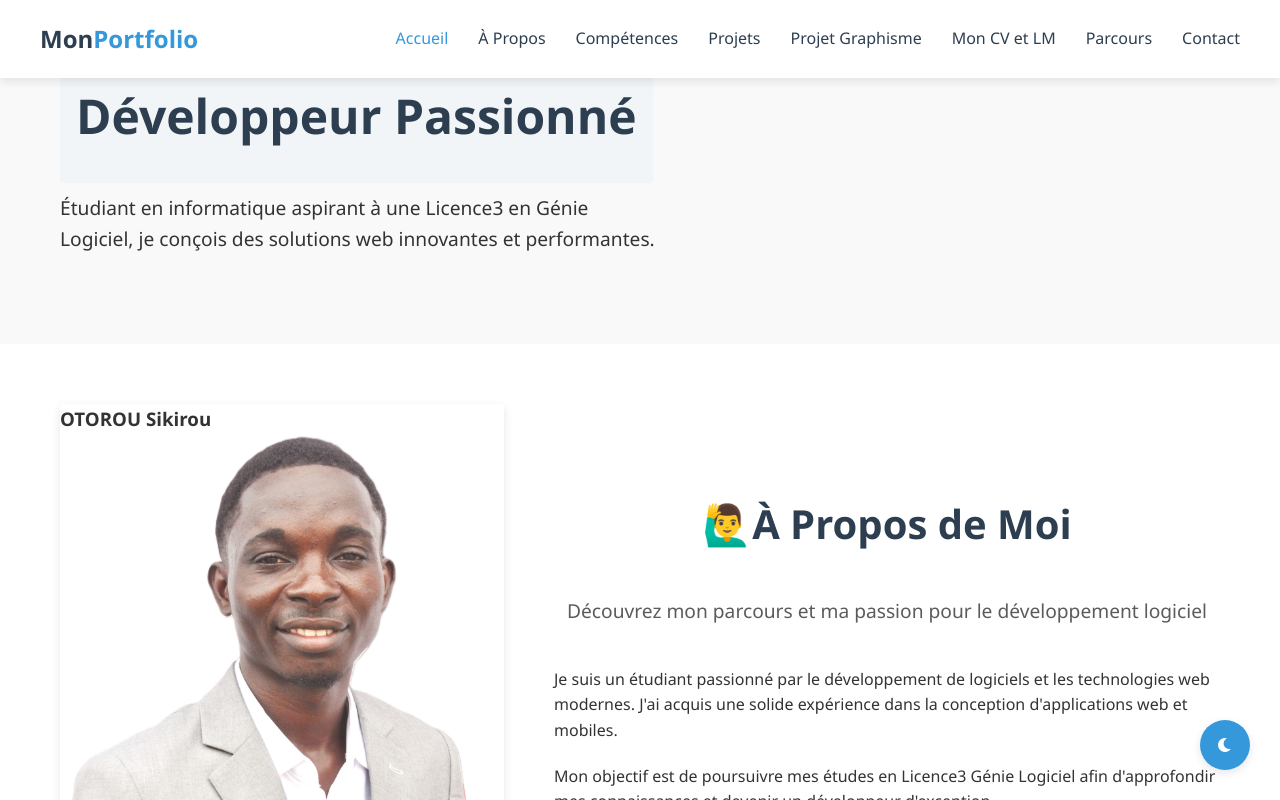
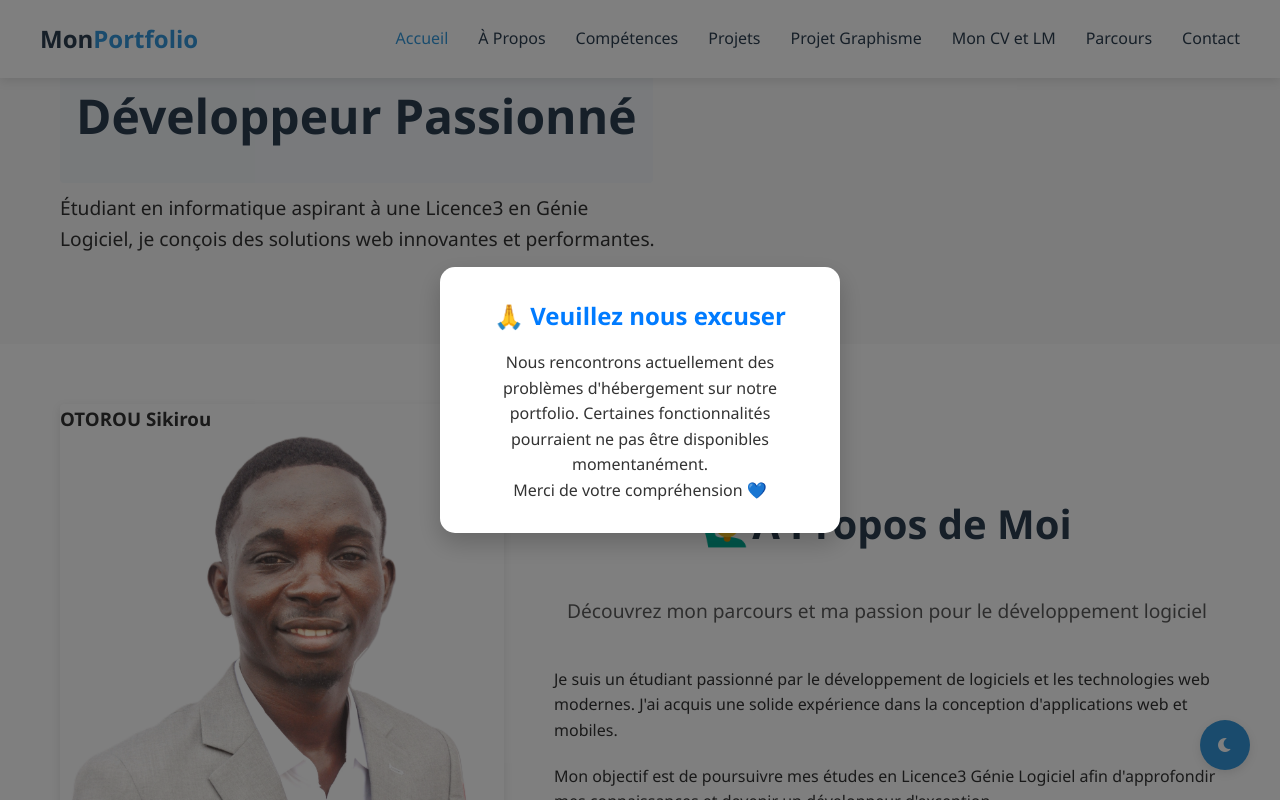
Before and after one commit to sikirou195/frontendPort, a Vue app: page /portofolio in a window 1280 px wide. Shown: the top 800 px of the page. Built offline with nearby package versions, Linux system fonts and the light colour scheme.

Commit message:
Creaction de MonMessage.vue

```diff
--- /dev/null
+++ b/src/components/MonMessage.vue
@@ -0,0 +1,100 @@
+<template>
+  <div v-if="visible" class="popup-overlay" @click.self="closePopup">
+    <div class="popup">
+      <button class="close-button" @click="closePopup"></button>
+      <h2>🙏 Veuillez nous excuser</h2>
+      <p>
+        Nous rencontrons actuellement des problèmes d'hébergement sur notre portfolio.
+        Certaines fonctionnalités pourraient ne pas être disponibles momentanément.
+      </p>
+      <p>
+        Merci de votre compréhension 💙
+      </p>
+    </div>
+  </div>
+</template>
+
+<script>
+export default {
+  name: "MonMessage.vue",
+  data() {
+    return {
+      visible: false,
+    };
+  },
+  mounted() {
+    setTimeout(() => {
+      this.visible = true;
+    }, 1000); // Affiche le popup après 1 seconde
+  },
+  methods: {
+    closePopup() {
+      this.visible = false;
+    },
+  },
+};
+</script>
+
+<style scoped>
+.popup-overlay {
+  position: fixed;
+  top: 0;
+  left: 0;
+  width: 100%;
+  height: 100%;
+  background: rgba(0, 0, 0, 0.5);
+  display: flex;
+  align-items: center;
+  justify-content: center;
+  z-index: 1000;
+}
+
+.popup {
+  background: white;
+  border-radius: 15px;
+  padding: 30px;
+  max-width: 400px;
+  width: 90%;
+  text-align: center;
+  box-shadow: 0 10px 25px rgba(0, 0, 0, 0.2);
+  position: relative;
+  animation: fadeIn 0.6s ease;
+}
+
+h2 {
+  margin-bottom: 15px;
+  color: #007BFF;
+}
+
+p {
+  font-size: 16px;
+  color: #333;
+}
+
+.close-button {
+  position: absolute;
+  top: 10px;
+  right: 15px;
+  background: none;
+  border: none;
+  font-size: 24px;
+  color: #888;
+  cursor: pointer;
+  transition: color 0.3s ease;
+}
+
+.close-button:hover {
+  color: #000;
+}
+
+@keyframes fadeIn {
+  from {
+    opacity: 0;
+    transform: translateY(-20px);
+  }
+  to {
+    opacity: 1;
+    transform: translateY(0);
+  }
+}
+</style>
--- a/src/views/PortofolioView.vue
+++ b/src/views/PortofolioView.vue
@@ -914,6 +914,7 @@
 
   </style>
 <template>
+
   <div id="app" :class="['bg-gray-100 text-gray-800', { 'dark-theme': isDarkTheme }]">
 
        <HeaderBar/>
@@ -1043,7 +1044,7 @@
         </div>
       </div>
     </section>
-
+<MonMessage/>
     <!-- Contact Section -->
     <section id="contact" class="contact section bg-white">
       <div class="container contact-container flex flex-col md:flex-row gap-8 py-12">
@@ -1096,7 +1097,7 @@ import boutiqueImage from '@/assets/boutique.png';
 import Crud2Image from '@/assets/Crud2.png';
 import crud1Image from '@/assets/crud1.png';
 import postesImage from '@/assets/postes.png';
-
+import MonMessage from '@/components/MonMessage.vue';
 import LettreMotiv from '@/components/lettreMotiv.vue';
 import ProjetGraph from '@/components/ProjetGraph.vue';
 
@@ -1129,7 +1130,7 @@ const skills = ref([
 
   },
   {
-    title: "Git, GitHub, Postman",
+    title: "Gitlab, GitHub",
   },
   {
     title: "Photoshop,Canvas,Prémier Pro",
```
